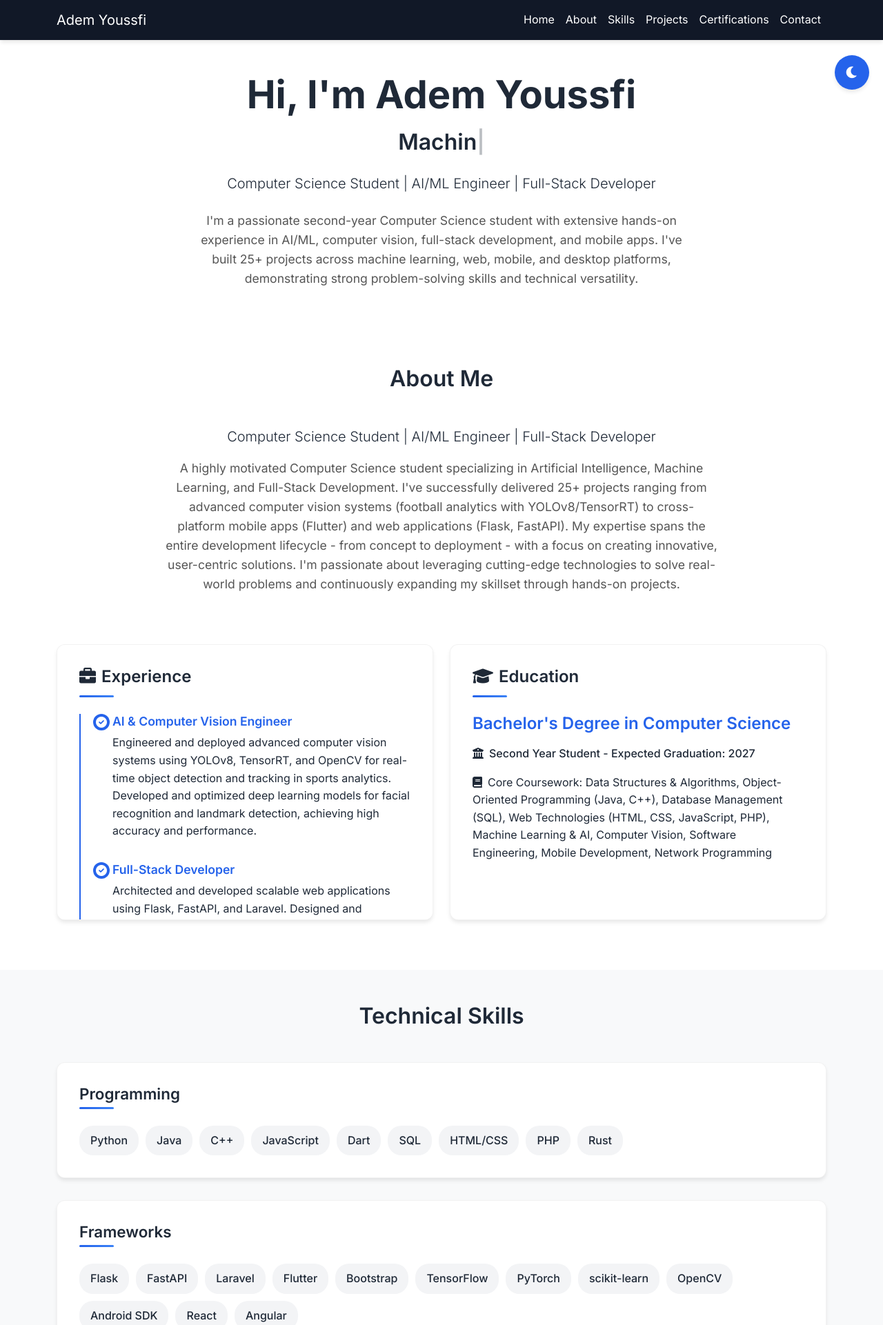
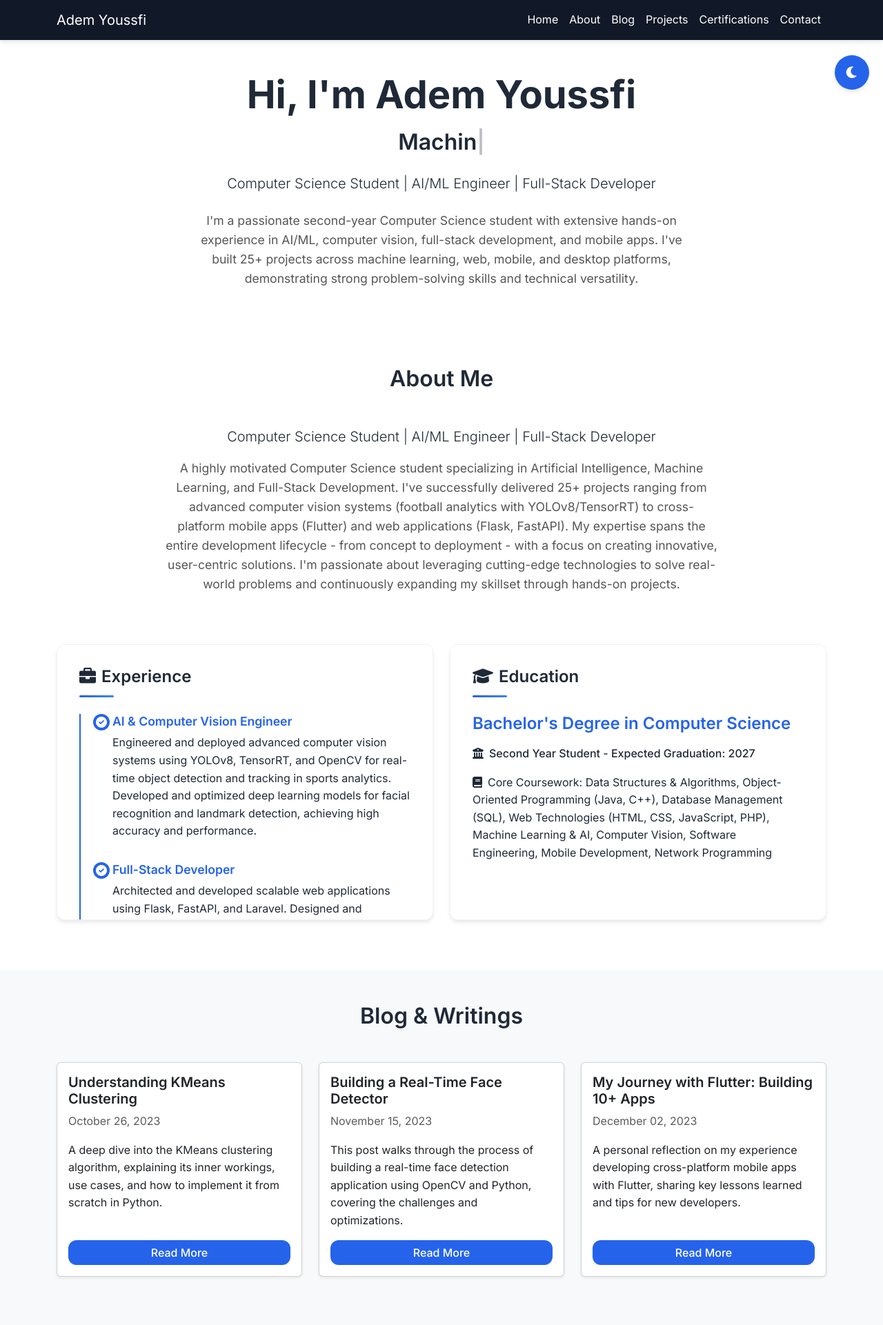
Before and after one commit to Ad2m1109/my-portfolio-website, a Flask app: page / in a window 1280 px wide. Shown: the top 1921 px of the page at 69% size. Run offline with Flask 3, Linux system fonts and the light colour scheme.

Commit message:
blogs section

```diff
--- a/app.py
+++ b/app.py
@@ -122,6 +122,12 @@ class PortfolioData:
             projects.append(project)
         return projects
 
+    @staticmethod
+    def load_blog_posts():
+        csv_path = os.path.join('data', 'blog_posts.csv')
+        expected_fields = ['title', 'date', 'description', 'url']
+        return PortfolioData._load_from_csv(csv_path, expected_fields)
+
     @classmethod
     def get_portfolio_data(cls):
         return {
@@ -156,15 +162,7 @@ class PortfolioData:
                 'level': 'Second Year Student - Expected Graduation: 2027',
                 'courses': 'Core Coursework: Data Structures & Algorithms, Object-Oriented Programming (Java, C++), Database Management (SQL), Web Technologies (HTML, CSS, JavaScript, PHP), Machine Learning & AI, Computer Vision, Software Engineering, Mobile Development, Network Programming'
             },
-            'skills': {
-                'programming': ['Python', 'Java', 'C++', 'JavaScript', 'Dart', 'SQL', 'HTML/CSS', 'PHP', 'Rust'],
-                'frameworks': ['Flask', 'FastAPI', 'Laravel', 'Flutter', 'Bootstrap', 'TensorFlow', 'PyTorch', 'scikit-learn', 'OpenCV', 'Android SDK', 'React', 'Angular'],
-                'ai_ml': ['Computer Vision', 'Deep Learning', 'Object Detection', 'Image Segmentation', 'Natural Language Processing', 'Prompt Engineering', 'YOLOv8', 'TensorRT', 'Gemini API'],
-                'databases': ['MySQL', 'PostgreSQL', 'SQLite', 'MongoDB'],
-                'tools': ['Git', 'GitHub', 'Docker', 'Android Studio', 'VS Code', 'Jupyter Notebook', 'Postman', 'RESTful APIs', 'Cargo'],
-                'design': ['UI/UX Design', 'Responsive Design', 'Material Design', 'Adobe Photoshop', 'Adobe Premiere Pro'],
-                'soft_skills': ['Team Leadership', 'Problem Solving', 'Project Management', 'Agile Development', 'Technical Writing', 'Communication']
-            },
+            'blog_posts': cls.load_blog_posts(),
             'projects': cls.load_projects(),
             'certifications': cls.load_certifications(),
             'contact': {
@@ -202,10 +200,10 @@ def api_certifications():
     """API endpoint for certifications"""
     return jsonify(portfolio_data['certifications'])
 
-@app.route('/api/skills')
-def api_skills():
-    """API endpoint for skills"""
-    return jsonify(portfolio_data['skills'])
+@app.route('/api/blog')
+def api_blog_posts():
+    """API endpoint for blog posts"""
+    return jsonify(portfolio_data['blog_posts'])
 
 @app.route('/api/stats')
 def api_stats():
--- /dev/null
+++ b/data/blog_posts.csv
@@ -0,0 +1,4 @@
+title,date,description,url
+"Understanding KMeans Clustering","October 26, 2023","A deep dive into the KMeans clustering algorithm, explaining its inner workings, use cases, and how to implement it from scratch in Python.","#"
+"Building a Real-Time Face Detector","November 15, 2023","This post walks through the process of building a real-time face detection application using OpenCV and Python, covering the challenges and optimizations.","#"
+"My Journey with Flutter: Building 10+ Apps","December 02, 2023","A personal reflection on my experience developing cross-platform mobile apps with Flutter, sharing key lessons learned and tips for new developers.","#"
--- a/templates/index.html
+++ b/templates/index.html
@@ -104,7 +104,7 @@
                                     <a class="nav-link" href="#about" aria-label="Go to about section">About</a>
                                 </li>
                                 <li class="nav-item">
-                        <a class="nav-link" href="#skills" aria-label="Go to skills section">Skills</a>
+                                    <a class="nav-link" href="#blog" aria-label="Go to blog section">Blog</a>
                                 </li>
                                 <li class="nav-item">
                                     <a class="nav-link" href="#projects" aria-label="Go to projects section">Projects</a>
@@ -184,24 +184,28 @@
                         </div>
                     </section>
 
-        <!-- Skills Section -->
-        <section id="skills" class="py-5 bg-light animate-on-scroll" aria-labelledby="skills-heading">
+                    <!-- Blog Section -->
+                    <section id="blog" class="py-5 bg-light animate-on-scroll" aria-labelledby="blog-heading">
                         <div class="container">
-                <h2 id="skills-heading" class="text-center mb-5">Technical Skills</h2>
-                <div class="skills-pills-container">
-                    {% for category, skills in data.skills.items() %}
-                    <div class="skill-category-pills">
-                        <h3 class="skill-category-title">{{ category.replace('_', ' ')|title }}</h3>
-                        <div class="skill-pills">
-                            {% for skill in skills %}
-                            <span class="skill-pill">{{ skill }}</span>
-                            {% endfor %}
+                            <h2 id="blog-heading" class="text-center mb-5">Blog & Writings</h2>
+                            <div class="row">
+                                {% for post in data.blog_posts %}
+                                <div class="col-md-6 col-lg-4 mb-4">
+                                    <div class="card h-100 shadow-sm">
+                                        <div class="card-body d-flex flex-column">
+                                            <h5 class="card-title">{{ post.title }}</h5>
+                                            <p class="card-text text-muted">{{ post.date }}</p>
+                                            <p class="card-text">{{ post.description }}</p>
+                                            <a href="{{ post.url }}" class="btn btn-primary mt-auto" target="_blank" rel="noopener">Read More</a>
+                                        </div>
                                     </div>
                                 </div>
                                 {% endfor %}
                             </div>
                         </div>
                     </section>
+
+
 
         <!-- Projects Section -->
         <section id="projects" class="py-5 animate-on-scroll" aria-labelledby="projects-heading">
```
Lines whose indentation alone changed are shown as unchanged.
